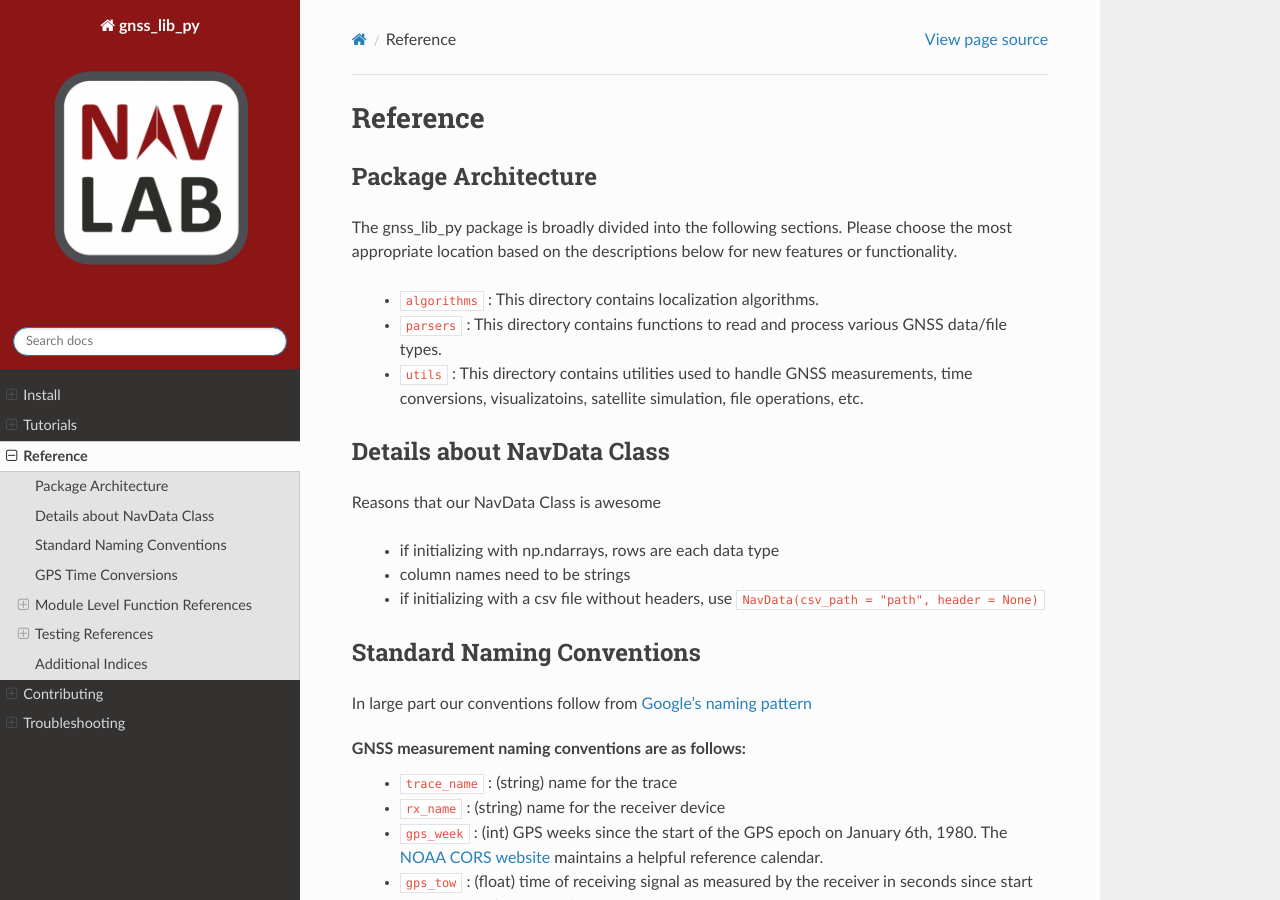
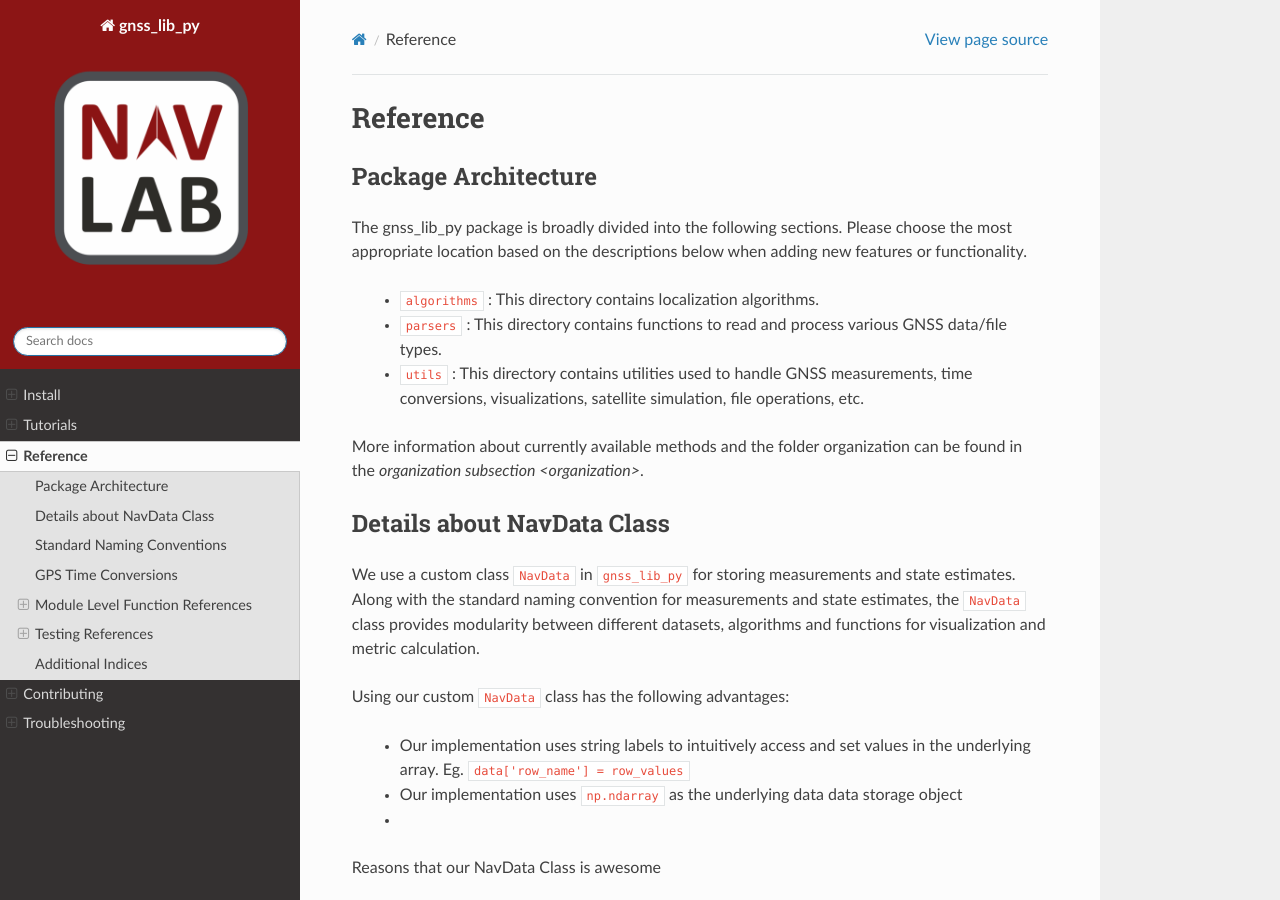
Before and after one commit to Stanford-NavLab/gnss_lib_py, a Sphinx documentation site: the page built from docs/source/reference/reference.rst, in a window 1280 px wide and 900 px high. Built offline with Sphinx 7.4.7 and the Read the Docs theme 2.0.0, drawn with Linux system fonts in a browser that asks for light colours; pages that are not in the unit, such as notebooks, are missing from menus.

Commit message:
Updated references

```diff
--- a/docs/source/reference/reference.rst
+++ b/docs/source/reference/reference.rst
@@ -8,17 +8,35 @@ Package Architecture
 
 The gnss_lib_py package is broadly divided into the following sections.
 Please choose the most appropriate location based on the descriptions
-below for new features or functionality.
+below when adding new features or functionality.
 
     * :code:`algorithms` : This directory contains localization algorithms.
     * :code:`parsers` : This directory contains functions to read and process various
       GNSS data/file types.
     * :code:`utils` : This directory contains utilities used to handle
-      GNSS measurements, time conversions, visualizatoins, satellite
+      GNSS measurements, time conversions, visualizations, satellite
       simulation, file operations, etc.
 
+More information about currently available methods and the folder
+organization can be found in the `organization subsection <organization>`.
+
 Details about NavData Class
--------------------------------
+---------------------------
+
+We use a custom class :code:`NavData` in :code:`gnss_lib_py` for storing
+measurements and state estimates.
+Along with the standard naming convention for measurements and
+state estimates, the :code:`NavData` class provides modularity between
+different datasets, algorithms and functions for visualization and metric
+calculation.
+
+Using our custom :Code:`NavData` class has the following advantages:
+
+  * Our implementation uses string labels to intuitively access and set
+    values in the underlying array. Eg. :code:`data['row_name'] = row_values`
+  * Our implementation uses :code:`np.ndarray` as the underlying data
+    data storage object
+  *
 Reasons that our NavData Class is awesome
 
     * if initializing with np.ndarrays, rows are each data type
```
Also changed, not shown: docs/source/index.rst (+11 -5 lines).
